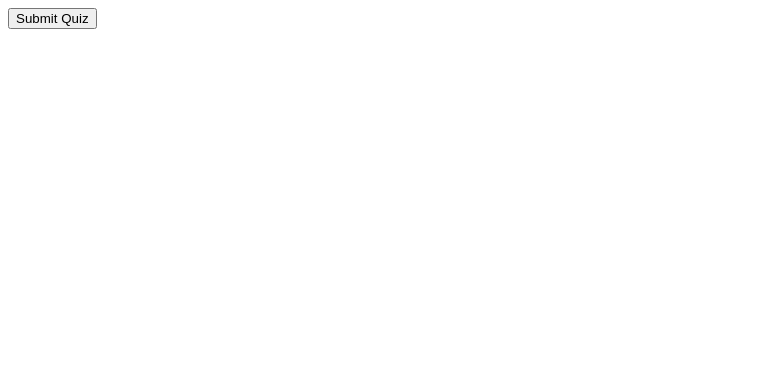
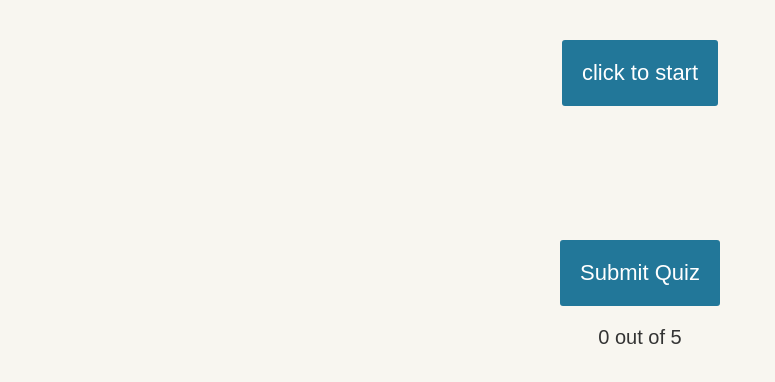
Before and after one commit to Nima-MJ/JavaScriptQuiz, a plain HTML site: page index.html in a window 1280 px wide. Both pictures are taken after a click on the button "Submit Quiz". Shown: the whole page, without its empty margins (0-775 px from the left). Drawn offline with Linux system fonts and the light colour scheme.

Commit message:
set up the functionality of the quiz

```diff
--- a/index.html
+++ b/index.html
@@ -5,13 +5,18 @@
     <meta http-equiv="X-UA-Compatible" content="IE=edge">
     <meta name="viewport" content="width=device-width, initial-scale=1.0">
     <title>Document</title>
+    <link rel="stylesheet" href="./style.css">
 </head>
 <body>
+    <div class="quiz-container">
+        <div id="quiz">
+        </div>
+    </div>
 
-    <div id="quiz"></div>
     <button id="submit">Submit Quiz</button>
     <div id="results"></div>
 
+    <!-- <script src="./script.js"></script> -->
     <script src="./script.js"></script>
 </body>
 </html>
--- a/script.js
+++ b/script.js
@@ -1,5 +1,87 @@
-const quizCOntainer = document.getElementById('quiz');
-const resultsCOntainer = document.getElementById('results');
+
+function buildQuiz(){
+    //varuiable to store html output
+    const output = [];
+
+    output.push(
+        `<div class="slide">
+            <button class="start"> click to start </button>
+        </div>`
+    )
+    //for each question...
+    myQuestions.forEach(
+        (currentQuestion, questionNumber) => {
+
+            //variable to store the list of possible answers
+            const answersArray = [];
+
+            for(letter in currentQuestion.answers){
+
+                //... add an html radio button
+                answersArray.push(
+                    `<label>
+                    <input type="radio" name="question${questionNumber}" value="${letter}">
+                    ${currentQuestion.answers[letter]}
+                    </label>`
+                )
+            }
+            //... add this question and its answers to the output
+            output.push(
+                `<div class="slide">
+                <div class="question"> ${currentQuestion.question} </div>
+                <div class="answers"> ${answersArray.join('')} </div>
+                </div>`
+            );
+        }
+
+    );
+    quizContainer.innerHTML = output.join('');
+
+}
+
+function showResults(){
+    // gather answer containers from our quiz
+    const answerContainers = quizContainer.querySelectorAll('.answers');
+    //keep track ofthe correct answers
+    let numCorrect = 0;
+
+    // for each question...
+    myQuestions.forEach((currentQuestion, questionNumber) => {
+
+        // find selected answer
+        const answerContainer = answerContainers[questionNumber];
+        const selector = `input[name=question${questionNumber}]:checked`;
+        const userAnswer = (answerContainer.querySelector(selector) || {}).value;
+
+        // if answer is correct
+        if(userAnswer === currentQuestion.correctAnswer){
+            //add to the number of correct answers
+            numCorrect++;
+
+            //color the answers green
+            answerContainers[questionNumber].style.color = 'lightgreen';
+        }
+        //if answer is wrong
+        else{
+            //color the answer red
+            answerContainers[questionNumber].style.color = 'red';
+        }
+    });
+    resultsContainer.innerHTML = `${numCorrect} out of ${myQuestions.length}`;
+}
+function showSlide(n) {
+    slides[currentSlide].classList.remove('active-slide');
+    slides[n].classList.add('active-slide');
+    currentSlide = n;
+}
+function nextSlide(){
+    showSlide(currentSlide +1) ;
+}
+
+
+/*  variables */
+const quizContainer = document.getElementById('quiz');
+const resultsContainer = document.getElementById('results');
 const submitButton = document.getElementById('submit');
 const myQuestions = [
     {
@@ -55,12 +137,27 @@ const myQuestions = [
     }
 ];
 
-function buildQuiz(){}
-
-function showResults(){}
-
 //display quiz right away
 buildQuiz();
 
+const slides = document.querySelectorAll(".slide");
+const start = document.querySelector(".start");
+let currentSlide = 0;
+var numQuestion = myQuestions.length;
+debugger;
+
+//show the first slide
+showSlide(currentSlide);
 //on submit, show results
+
 submitButton.addEventListener('click', showResults);
+start.addEventListener('click', startQuiz);
+function startQuiz(){
+    nextSlide();
+    for(var i=0; i<numQuestion; i++){
+        document.querySelectorAll('input[name="question' + i + '"]').forEach((elem) => {
+            elem.addEventListener("change", nextSlide );
+            numm =+ 1;
+        });
+    }
+}
--- a/style.css
+++ b/style.css
@@ -0,0 +1,67 @@
+
+body{
+	font-size: 20px;
+	font-family: 'Work Sans', sans-serif;
+	color: #333;
+  font-weight: 300;
+  text-align: center;
+  background-color: #f8f6f0;
+}
+h1{
+  font-weight: 300;
+  margin: 0px;
+  padding: 10px;
+  font-size: 20px;
+  background-color: #444;
+  color: #fff;
+}
+.question{
+  font-size: 30px;
+  margin-bottom: 10px;
+}
+.answers {
+  margin-bottom: 20px;
+  text-align: left;
+  display: inline-block;
+}
+.answers label{
+  display: block;
+  margin-bottom: 10px;
+}
+button{
+  font-family: 'Work Sans', sans-serif;
+	font-size: 22px;
+	background-color: #279;
+	color: #fff;
+	border: 0px;
+	border-radius: 3px;
+	padding: 20px;
+	cursor: pointer;
+	margin-bottom: 20px;
+}
+button:hover{
+	background-color: #38a;
+}
+
+
+
+
+
+.slide{
+  position: absolute;
+  left: 0px;
+  top: 0px;
+  width: 100%;
+  z-index: 1;
+  opacity: 0;
+  transition: opacity 0.5s;
+}
+.active-slide{
+  opacity: 1;
+  z-index: 2;
+}
+.quiz-container{
+  position: relative;
+  height: 200px;
+  margin-top: 40px;
+}
```
